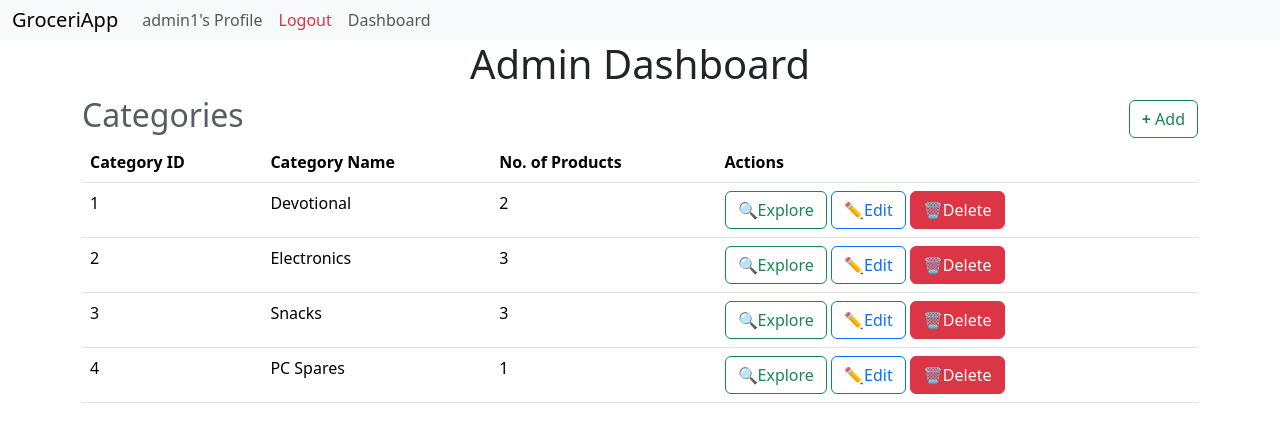
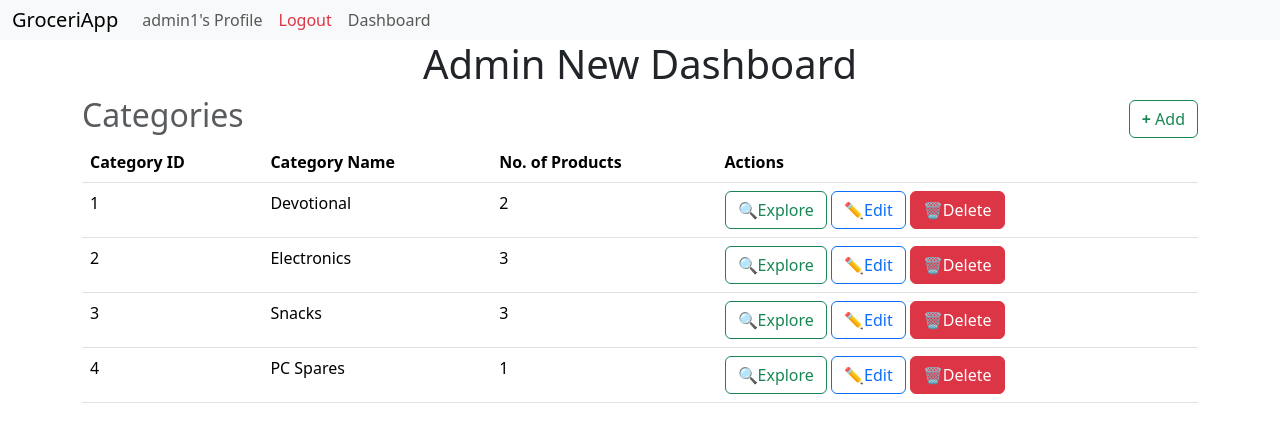
Before and after one commit to Palash-H/Groc-Pal, a Flask app: page /admin in a window 1280 px wide. Shown: the top 442 px of the page. Run offline with Flask 3, Linux system fonts and the light colour scheme; a user stored in the database is signed in.

Commit message:
updated ci

```diff
--- a/templates/admin_dash.html
+++ b/templates/admin_dash.html
@@ -4,7 +4,7 @@
 {% endblock %}
 {% block content %}
 
-    <h1>Admin Dashboard</h1>
+    <h1>Admin New Dashboard</h1>
     <div class = "heading">
         <h2 class = "text-muted">Categories</h2>
         <a class = "btn btn-outline-success" href="{{url_for('main.add_categories')}}"><strong>+</strong> Add</a>
```
Also changed, not shown: .github/workflows/ci.yml.
